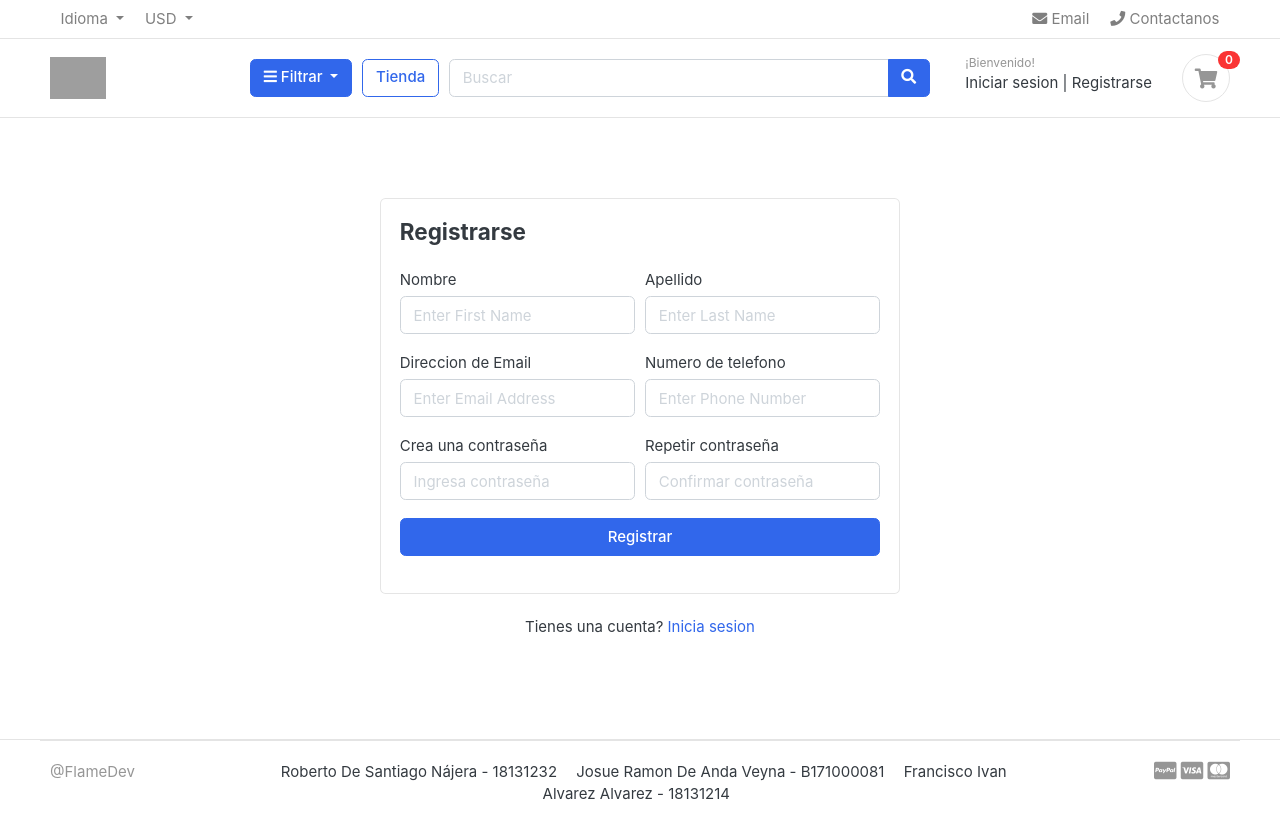
After one commit to Fco-Ivan/CatClothesApp, a Django app: page /accounts/register/ in a window 1280 px wide. The commit adds this page. Run offline with Django 4.2, Linux system fonts and the light colour scheme; data comes from the database, SQL or seed files in the repository; both versions use the stored data as it was after the commit; parts of the project's set-up code (start-up, migrations or seed data) failed here and were passed over; some libraries are stand-ins or nearby versions; some web fonts are replaced; grey boxes are pictures that could not be loaded.

Commit message:
update
commit

```diff
--- /dev/null
+++ b/accounts/forms.py
@@ -0,0 +1,25 @@
+from django import forms
+from .models import Account
+
+class RegistrationForm(forms.ModelForm):
+    password = forms.CharField(widget=forms.PasswordInput(attrs={
+        'placeholder': 'Ingresa contraseña',
+        'class': 'form-control',
+    }))
+    confirm_password = forms.CharField(widget=forms.PasswordInput(attrs={
+        'placeholder': 'Confirmar contraseña'
+    }))
+
+    class Meta:
+        model = Account
+        fields = ['first_name', 'last_name', 'phone_number', 'email', 'password']
+
+    def __init__(self, *args, **kwargs):
+        super(RegistrationForm, self).__init__(*args, **kwargs)
+        self.fields['first_name'].widget.attrs['placeholder'] = 'Enter First Name'
+        self.fields['last_name'].widget.attrs['placeholder'] = 'Enter Last Name'
+        self.fields['phone_number'].widget.attrs['placeholder'] = 'Enter Phone Number'
+        self.fields['email'].widget.attrs['placeholder'] = 'Enter Email Address'
+        self.fields['first_name'].widget.attrs['placeholder'] = 'Enter First Name'
+        for field in self.fields:
+            self.fields[field].widget.attrs['class'] = 'form-control'
--- /dev/null
+++ b/accounts/urls.py
@@ -0,0 +1,8 @@
+from django.urls import path
+from . import views
+
+urlpatterns = [
+    path('register/', views.register, name='register'),
+    path('login/', views.login, name='login'),
+    path('logout/', views.logout, name='logout'),
+]
--- a/accounts/views.py
+++ b/accounts/views.py
@@ -1,3 +1,20 @@
 from django.shortcuts import render
+from .forms import RegistrationForm
 
-# Create your views here.
+def register(request):
+    form = RegistrationForm()
+    context = {
+        'form': form,
+    }
+    return render(request, 'accounts/register.html', context)
+
+def login(request):
+    return render(request, 'accounts/login.html')
+
+def logout(request):
+    return
+
+def mostrar_correo(request):
+    correo = "alu.18131214@correo.itlalaguna.edu.mx"
+    mensaje = f"La confirmacion del pedido se enviara a: {correo}"
+    return render(request, 'mostrar_correo.html', {'mensaje': mensaje})
--- a/djangoPage/urls.py
+++ b/djangoPage/urls.py
@@ -24,4 +24,5 @@ urlpatterns = [
     path('admin/', admin.site.urls),
     path('', views.home, name='home'),
     path('store/', include('store.urls')),
+    path('accounts/', include('accounts.urls')),
 ] + static(settings.MEDIA_URL, document_root=settings.MEDIA_ROOT)
--- a/store/views.py
+++ b/store/views.py
@@ -1,5 +1,5 @@
 from django.shortcuts import render, get_object_or_404
-from .models import Product,Order
+from .models import Product, Order
 from django.http import JsonResponse
 import json
 from category.models import Category
--- /dev/null
+++ b/templates/accounts/login.html
@@ -0,0 +1 @@
+<h2>login</h2>
--- /dev/null
+++ b/templates/accounts/register.html
@@ -0,0 +1,59 @@
+{% extends 'base.html' %}
+
+
+{% block content %}
+
+<section class="section-content padding-y">
+
+        <div class="card mx-auto" style="max-width:520px; margin-top:40px;">
+          <article class="card-body">
+            <header class="mb-4"><h4 class="card-title">Registrarse</h4></header>
+            <form action="{% url 'register' %}" method="POST">
+                {% csrf_token %}
+
+
+                    <div class="form-row">
+                        <div class="col form-group">
+                            <label>Nombre</label>
+                              {{ form.first_name }}
+                        </div>
+                        <div class="col form-group">
+                            <label>Apellido</label>
+                              {{ form.last_name }}
+                        </div>
+                    </div>
+
+                    <div class="form-row">
+                        <div class="form-group col-md-6">
+                          <label>Direccion de Email</label>
+                          {{form.email}}
+                        </div>
+                        <div class="form-group col-md-6">
+                          <label>Numero de telefono</label>
+                          {{form.phone_number}}
+                        </div>
+                    </div>
+                    <div class="form-row">
+                        <div class="form-group col-md-6">
+                            <label>Crea una contraseña</label>
+                            {{ form.password }}
+                        </div>
+                        <div class="form-group col-md-6">
+                            <label>Repetir contraseña</label>
+                            {{ form.confirm_password }}
+                        </div>
+                    </div>
+                    <div class="form-group">
+                        <button type="submit" class="btn btn-primary btn-block"> Registrar  </button>
+                    </div>
+
+                </form>
+            </article>
+        </div>
+        <p class="text-center mt-4">Tienes una cuenta? <a href="">Inicia sesion</a></p>
+        <br><br>
+
+
+    </section>
+
+{% endblock %}
--- a/templates/includes/navbar.html
+++ b/templates/includes/navbar.html
@@ -70,8 +70,8 @@
                         <div class="widget-header">
                             <small class="title text-muted">¡Bienvenido!</small>
                             <div>
-                                <a href="./signin.html">Iniciar sesion</a> <span class="dark-transp"> | </span>
-                                <a href="./register.html"> Registrarse</a>
+                                <a href="{% url 'login' %}">Iniciar sesion</a> <span class="dark-transp"> | </span>
+                                <a href="{% url 'register' %}"> Registrarse</a>
                             </div>
                         </div>
                         <a href="./cart.html" class="widget-header pl-3 ml-3">
--- a/templates/store/product_detail.html
+++ b/templates/store/product_detail.html
@@ -50,6 +50,8 @@
             </div>
         </div> <!-- row.// -->
         <div class="row">
+          <h2>Mensaje y dirección de correo:</h2>
+            <p>{{ mensaje }}</p>
             <div class="item-option-select">
                 <h6>Select Size</h6>
                 <div class="btn-group btn-group-sm btn-group-toggle" data-toggle="buttons">
```
Also changed, not shown: db.sqlite3.
